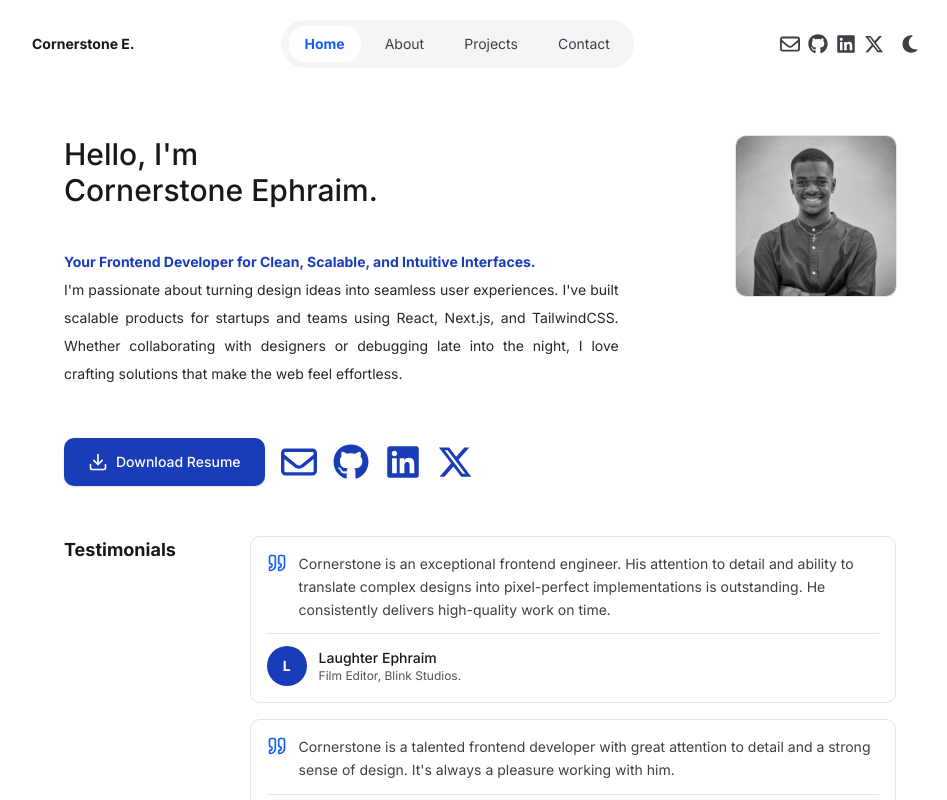
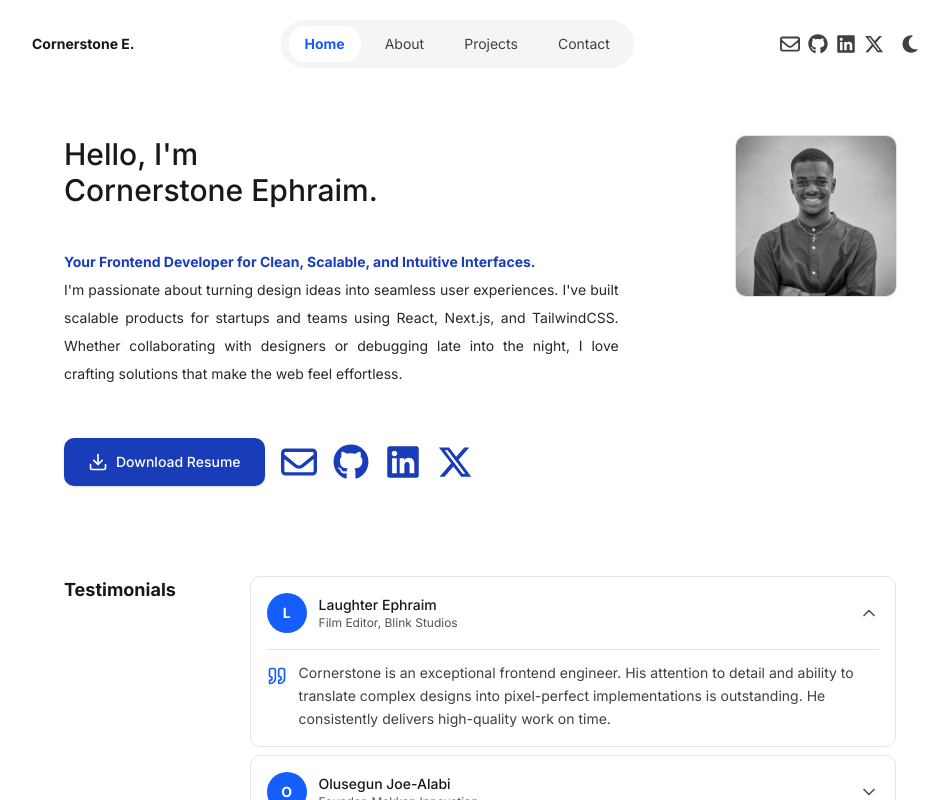
Before and after one commit to Cornerstone-04/cornerstone, a Next.js app: page / in a window 1280 px wide. Shown: the top 800 px of the page, without its empty margins (160-1107 px from the left). Built offline with nearby package versions, Linux system fonts and the light colour scheme.

Commit message:
update spacing

```diff
--- a/src/app/page.tsx
+++ b/src/app/page.tsx
@@ -25,7 +25,7 @@ export default function Home() {
   };
 
   return (
-    <Container className="pt-12 pb-24 text-zinc-800 dark:text-zinc-200 relative overflow-hidden">
+    <Container className="py-12 text-zinc-800 dark:text-zinc-200 relative overflow-hidden">
       <motion.div
         className="flex items-start justify-between"
         initial={{ opacity: 0, y: 30 }}
--- a/src/components/common/project-modal.tsx
+++ b/src/components/common/project-modal.tsx
@@ -85,7 +85,7 @@ export default function ProjectModal({
                 </button>
 
                 {/* Content */}
-                <div className="p-6 md:p-8 max-h-[85vh] overflow-y-auto">
+                <div className="p-6 md:p-8 max-h-[90vh] overflow-y-auto">
                   {/* Header */}
                   <div className="mb-6">
                     <h2 className="text-2xl md:text-3xl font-bold text-zinc-900 dark:text-zinc-100 mb-2 pr-10">
--- a/src/components/common/testimonials.tsx
+++ b/src/components/common/testimonials.tsx
@@ -2,12 +2,19 @@
 
 import { testimonials } from "@/lib/me";
 import { motion } from "motion/react";
-import { LuQuote } from "react-icons/lu";
+import { LuQuote, LuChevronDown } from "react-icons/lu";
+import { useState, useRef, useEffect } from "react";
 
 export default function Testimonials() {
+  const [activeIndex, setActiveIndex] = useState<number | null>(0); // First one open by default
+
+  const toggleAccordion = (index: number) => {
+    setActiveIndex(activeIndex === index ? null : index);
+  };
+
   return (
     <motion.div
-      className="w-full my-6"
+      className="w-full my-8 md:my-16"
       initial={{ opacity: 0, y: 30 }}
       whileInView={{ opacity: 1, y: 0 }}
       viewport={{ once: true, margin: "-100px" }}
@@ -25,44 +32,112 @@ export default function Testimonials() {
         </motion.h2>
 
         <motion.div
-          className="w-full md:w-4/5 space-y-4"
+          className="w-full md:w-4/5 space-y-2"
           initial={{ opacity: 0, x: 20 }}
           whileInView={{ opacity: 1, x: 0 }}
           viewport={{ once: true, margin: "-100px" }}
           transition={{ duration: 0.5, delay: 0.2 }}
         >
-          {testimonials.map((testimonial, index) => (
+          {testimonials.map((testimonial, index) => {
+            const isActive = activeIndex === index;
+
+            return (
+              <TestimonialAccordion
+                key={index}
+                testimonial={testimonial}
+                isActive={isActive}
+                onToggle={() => toggleAccordion(index)}
+                delay={0.3 + index * 0.1}
+              />
+            );
+          })}
+        </motion.div>
+      </div>
+    </motion.div>
+  );
+}
+
+function TestimonialAccordion({
+  testimonial,
+  isActive,
+  onToggle,
+  delay,
+}: {
+  testimonial: { name: string; role: string; company: string; content: string };
+  isActive: boolean;
+  onToggle: () => void;
+  delay: number;
+}) {
+  const contentRef = useRef<HTMLDivElement>(null);
+  const [maxHeight, setMaxHeight] = useState<number>(0);
+
+  useEffect(() => {
+    const el = contentRef.current;
+    if (!el) return;
+
+    const ro = new ResizeObserver(() => setMaxHeight(el.scrollHeight));
+    ro.observe(el);
+    setMaxHeight(el.scrollHeight);
+
+    return () => ro.disconnect();
+  }, [testimonial.content]);
+
+  return (
     <motion.div
-              key={index}
-              className="p-4 rounded-lg border border-zinc-200 dark:border-zinc-800 bg-white dark:bg-zinc-900/50"
+      className="rounded-lg border border-zinc-200 dark:border-zinc-800 bg-white dark:bg-zinc-900/50 transition-all duration-300"
       initial={{ opacity: 0, y: 20 }}
       whileInView={{ opacity: 1, y: 0 }}
       viewport={{ once: true, margin: "-50px" }}
-              transition={{ duration: 0.4, delay: 0.3 + index * 0.1 }}
+      transition={{ duration: 0.4, delay }}
     >
-              <div className="flex gap-3 mb-3">
-                <LuQuote className="text-blue-600 dark:text-blue-400 flex-shrink-0" size={20} />
-                <p className="text-sm text-zinc-700 dark:text-zinc-300 leading-relaxed">
-                  {testimonial.content}
-                </p>
-              </div>
-
-              <div className="flex items-center gap-3 pt-3 border-t border-zinc-200 dark:border-zinc-800">
-                <div className="w-10 h-10 rounded-full bg-blue-800 flex items-center justify-center text-white font-semibold text-sm flex-shrink-0">
+      {/* Accordion Trigger */}
+      <button
+        onClick={onToggle}
+        className="w-full flex items-center justify-between gap-3 p-4 text-left hover:bg-zinc-100 dark:hover:bg-zinc-800/50 transition-colors rounded-lg cursor-pointer"
+        aria-expanded={isActive}
+      >
+        <div className="flex items-center gap-3 min-w-0">
+          <div className="w-10 h-10 rounded-full bg-blue-600 dark:bg-blue-700 flex items-center justify-center text-white font-semibold text-sm flex-shrink-0">
             {testimonial.name.charAt(0)}
           </div>
           <div className="min-w-0">
             <p className="font-medium text-zinc-900 dark:text-zinc-100 text-sm">
               {testimonial.name}
             </p>
-                  <p className="text-xs text-zinc-600 dark:text-zinc-400">
-                    {testimonial.role}, {testimonial.company}.
+            <p className="text-xs text-zinc-600 dark:text-zinc-400 truncate">
+              {testimonial.role}, {testimonial.company}
             </p>
           </div>
         </div>
+
+        <motion.div
+          animate={{ rotate: isActive ? 180 : 0 }}
+          transition={{ duration: 0.3 }}
+          className="flex-shrink-0"
+        >
+          <LuChevronDown
+            className="text-zinc-600 dark:text-zinc-400"
+            size={20}
+          />
         </motion.div>
-          ))}
-        </motion.div>
+      </button>
+
+      {/* Accordion Content */}
+      <div
+        className="overflow-hidden transition-[max-height] duration-300 ease-in-out"
+        style={{ maxHeight: isActive ? maxHeight : 0 }}
+      >
+        <div ref={contentRef} className="px-4 pb-4">
+          <div className="flex gap-3 pt-3 border-t border-zinc-200 dark:border-zinc-800">
+            <LuQuote
+              className="text-blue-600 dark:text-blue-400 flex-shrink-0 mt-1"
+              size={20}
+            />
+            <p className="text-sm text-zinc-700 dark:text-zinc-300 leading-relaxed">
+              {testimonial.content}
+            </p>
+          </div>
+        </div>
       </div>
     </motion.div>
   );
--- a/src/components/layout/footer.tsx
+++ b/src/components/layout/footer.tsx
@@ -105,9 +105,6 @@ export default function Footer() {
             <p className="text-sm text-zinc-600 dark:text-zinc-400">
               © {currentYear} Cornerstone Ephraim. All rights reserved.
             </p>
-            <p className="text-sm text-zinc-600 dark:text-zinc-400">
-              Built with Next.js & TailwindCSS
-            </p>
           </div>
         </motion.div>
       </div>
--- a/src/lib/me.ts
+++ b/src/lib/me.ts
@@ -24,13 +24,13 @@ export const aboutMe = [
     id: 2,
     text: "My love for the web started young, fueled by curiosity about how websites actually worked. That curiosity turned into a drive to build interfaces that feel natural to use. One of my proudest moments was developing a web app for a masters student that was later selected among the best in her class.",
   },
-  {
-    id: 3,
-    text: "When I'm not coding, you'll probably find me watching Liverpool (YNWA), playing Scrabble (still undefeated), or listening to music while working through my next idea.",
-  },
+  // {
+  //   id: 3,
+  //   text: "When I'm not coding, you'll probably find me watching Liverpool (YNWA), playing Scrabble (still undefeated), or listening to music while working through my next idea.",
+  // },
   {
     id: 4,
-    text: "So… if you're looking for a frontend developer who builds clean, scalable, and user-friendly experiences — let's create something great together.",
+    text: "So, if you're looking for a frontend developer who builds clean, scalable, and user-friendly experiences — let's create something great together.",
   },
 ];
 
```
Lines whose indentation alone changed are shown as unchanged.
